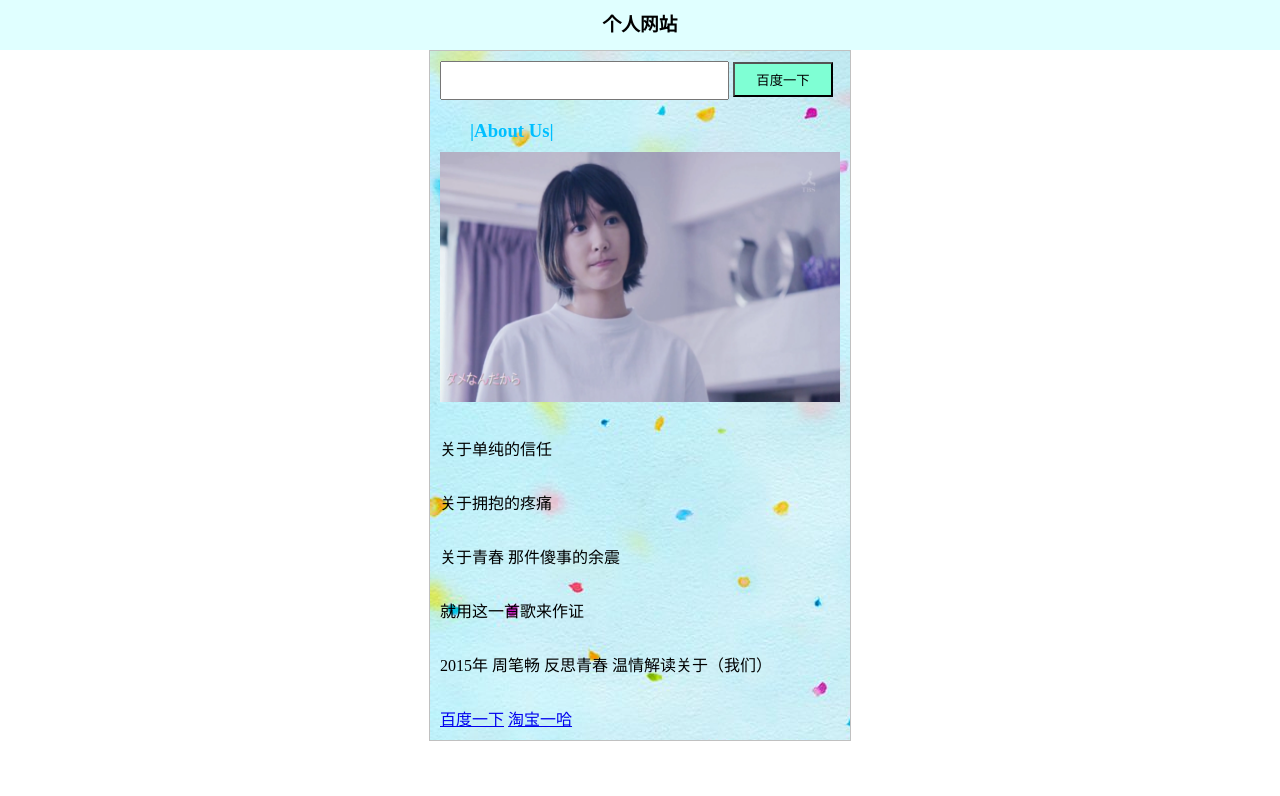
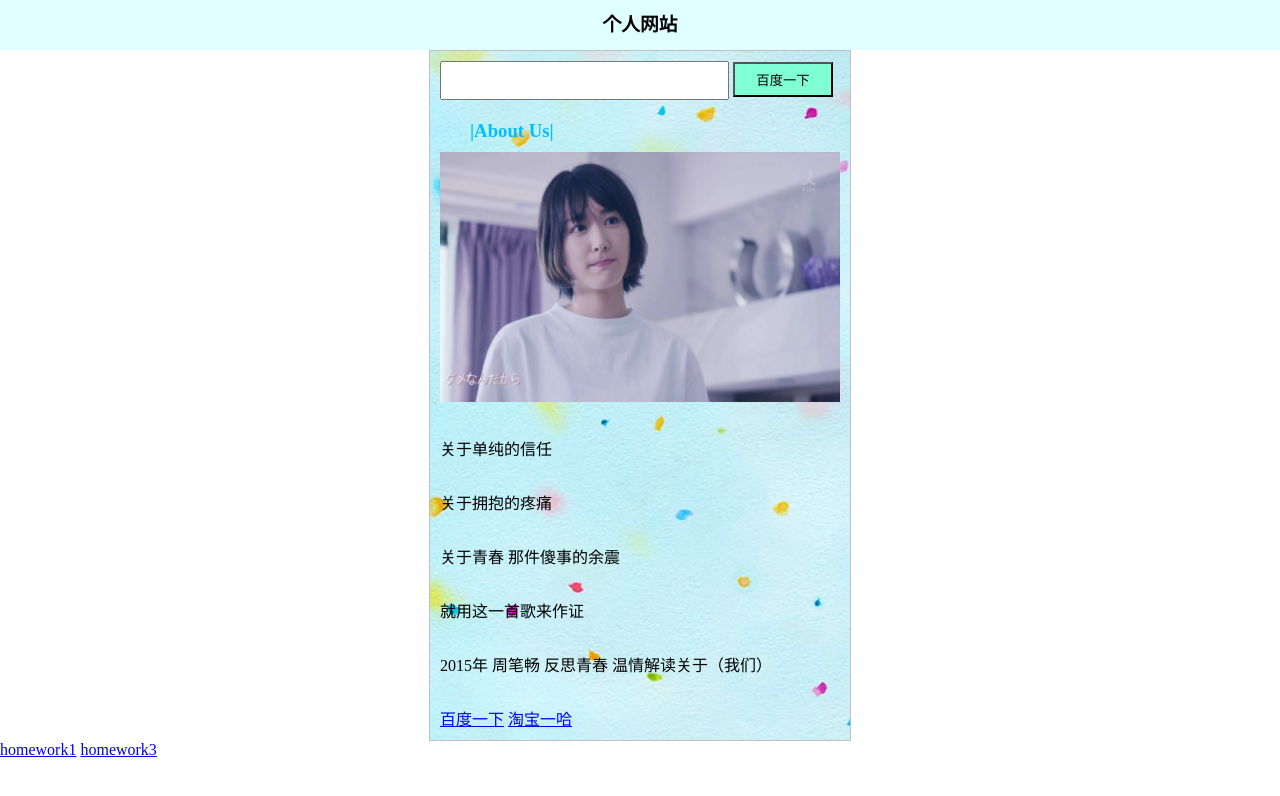
Before and after one commit to qq962837816/homework, a plain HTML site: page work2/index.html in a window 1280 px wide. Drawn offline with Linux system fonts and the light colour scheme.

Commit message:
homework

```diff
--- a/work2/index.html
+++ b/work2/index.html
@@ -23,5 +23,7 @@
         <a href="www.taobao.com">淘宝一哈</a>
 
     </div>
+    <a href="../index.html">homework1</a>
+    <a href="../work3/index.html">homework3</a>
 </body>
 </html>
```
Also changed, not shown: index.html (+2 -1 lines), work3/index.html (+2 -0 lines).
